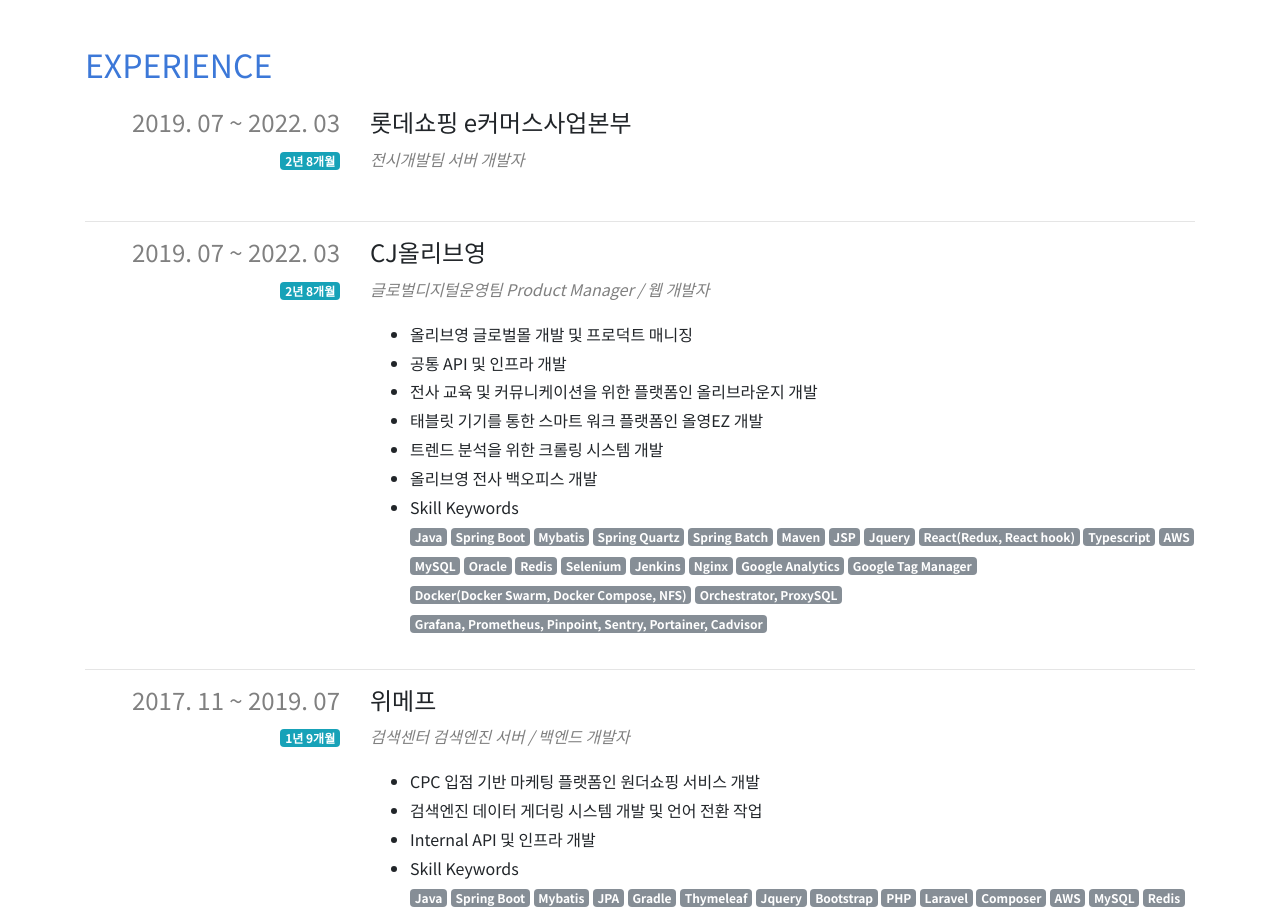
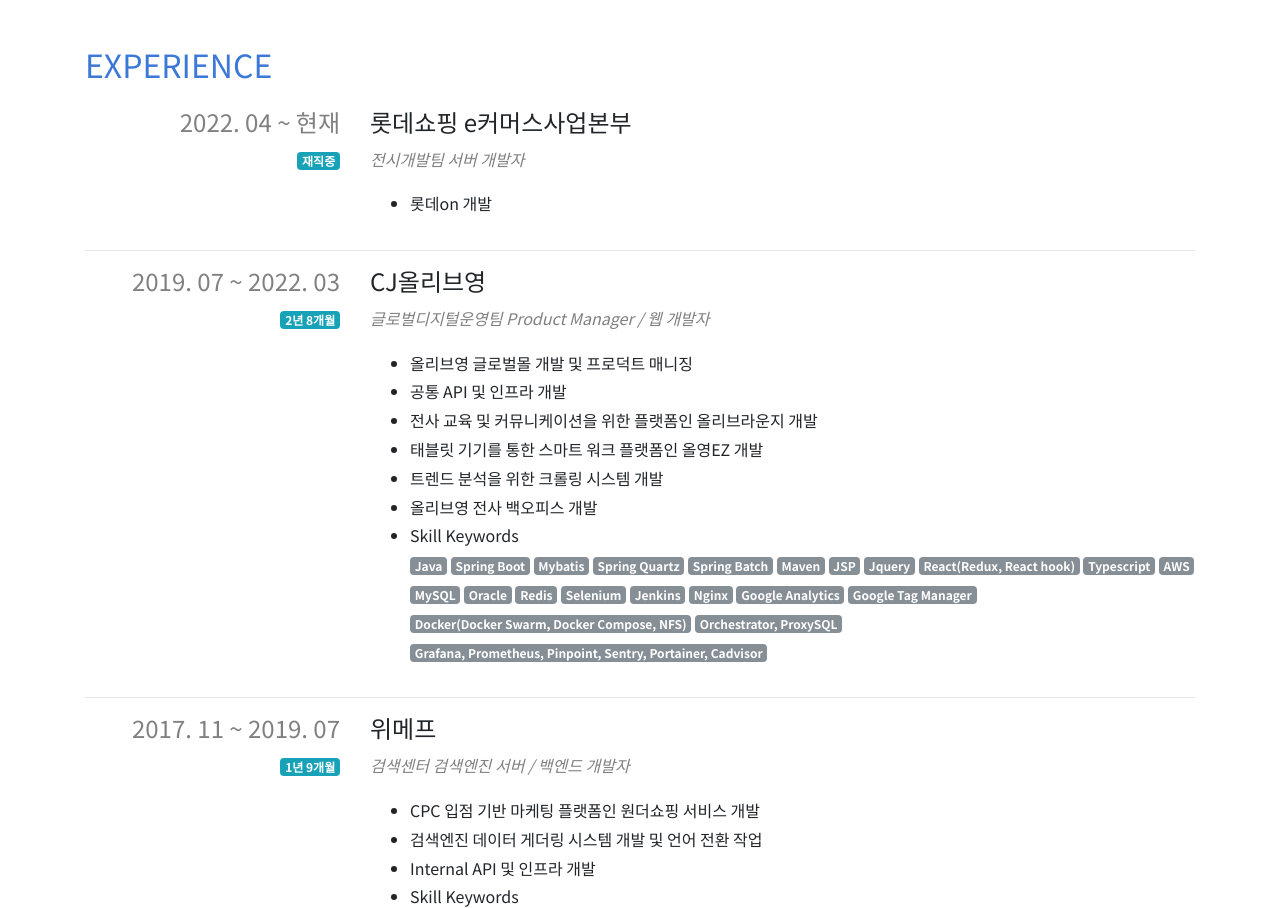
Before and after one commit to bkjeon1614/resume, a website: page index.html in a window 1280 px wide. Shown: the part 1212-2120 px from the top of the page. Drawn offline with nearby package versions, Linux system fonts and the light colour scheme.

Commit message:
이력서 업데이트(롯데추가)

```diff
--- a/index.html
+++ b/index.html
@@ -270,10 +270,10 @@
                 <div class="col-md-3 col-12 text-md-right">
                   <div class="row">
                     <div class="col-md-12 col">
-                      <h4 class="gray">2019. 07 ~ 2022. 03<br/></h4>
+                      <h4 class="gray">2022. 04 ~ 현재 <br/></h4>
                     </div>
                     <div class="col-md-12 col-3 text-center text-md-right">
-                        <span class="badge badge-info">2년 8개월</span>
+                        <span class="badge badge-info">재직중 </span>
                     </div>
                   </div>
                 </div>
@@ -281,8 +281,8 @@
                   <h4>롯데쇼핑 e커머스사업본부</h4>
                   <i class="gray">전시개발팀 서버 개발자</i>
                   <ul class="pt-3">
-                    <!-- li></li>
-                    <li><strong>Skill Keywords</strong></li>
+                    <li>롯데on 개발</li>
+                    <!-- li><strong>Skill Keywords</strong></li>
                     <div>
                       <span class="badge badge-secondary">Java</span>
                       <span class="badge badge-secondary">Spring Boot</span>
```
